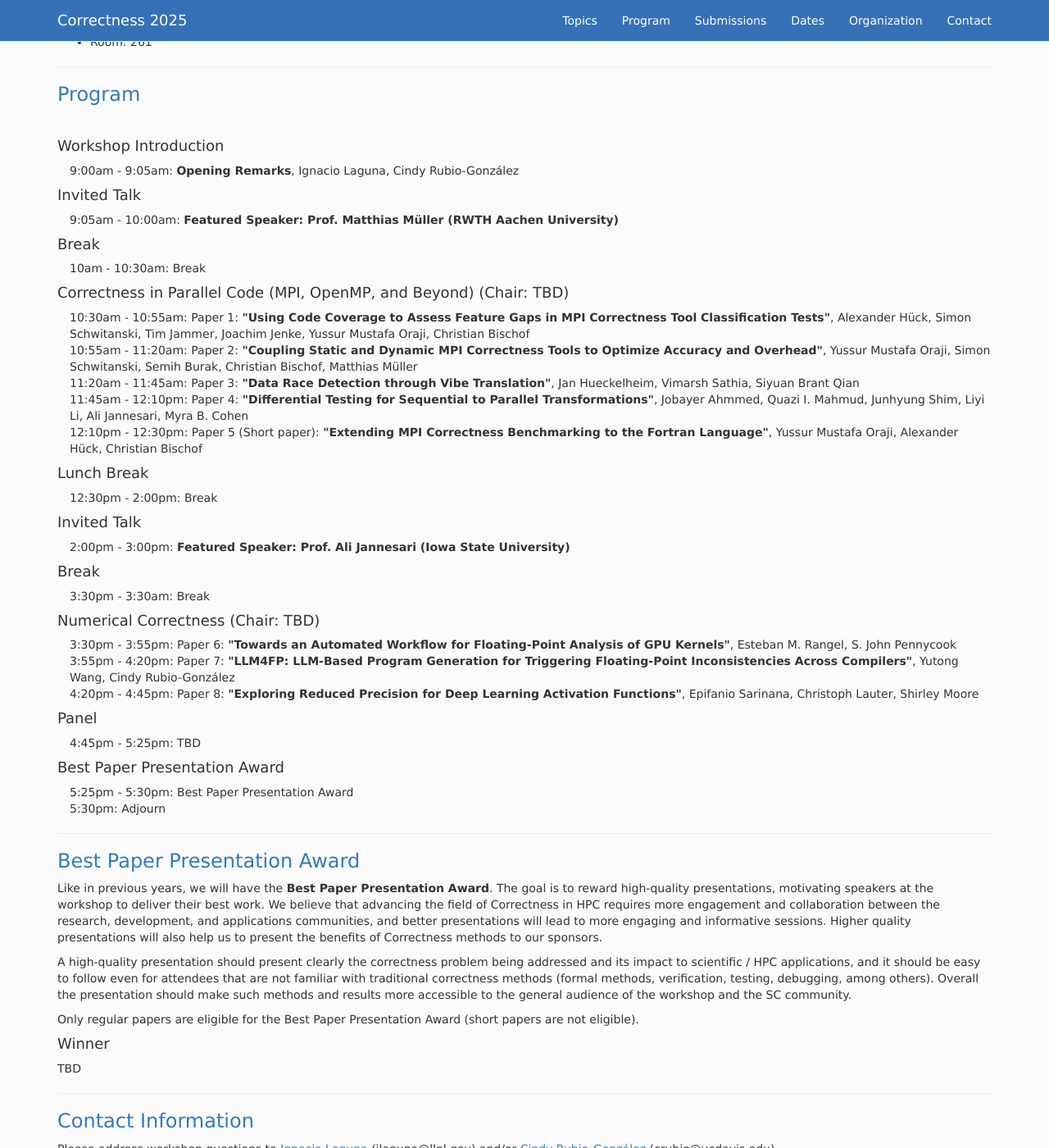
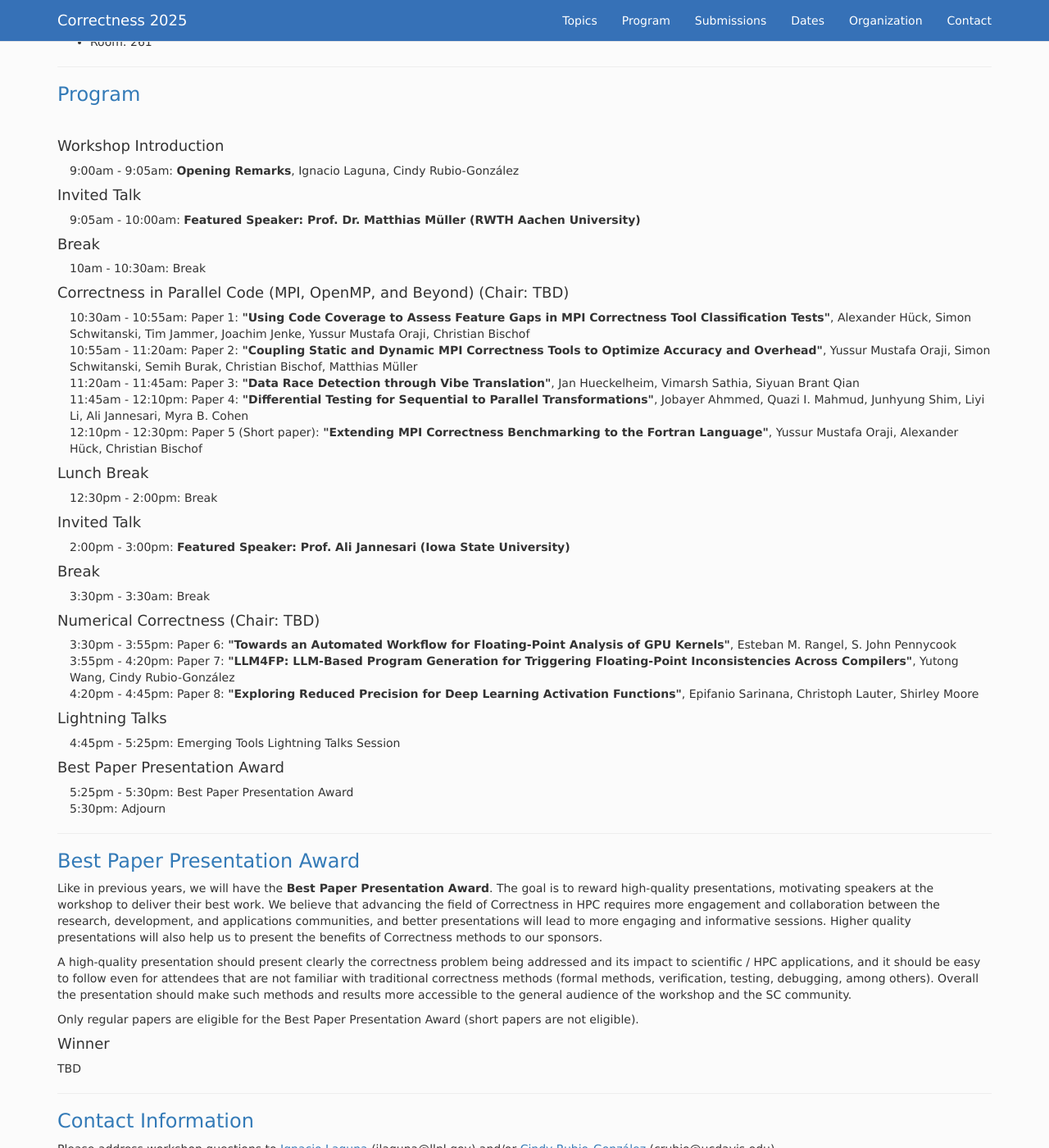
Before and after one commit to correctness-workshop/2025, a Jekyll site: the page built from index.md, in a window 1280 px wide and 1400 px high, scrolled down 2830 px. Shown: the whole window at 82% size. Built offline with Jekyll 4.4.1, drawn with Linux system fonts in a browser that asks for light colours; nearby versions of some CDN libraries; the list of posts is cut into pages by our own code.

Commit message:
added lightning talks

```diff
--- a/index.md
+++ b/index.md
@@ -176,7 +176,7 @@ All time zones are AOE.
 
 #### Invited Talk
 <table>
-<tr><td width="15">  </td> <td>9:05am - 10:00am:  <b>Featured Speaker: Prof. Matthias Müller (RWTH Aachen University)</b> </td> </tr>
+<tr><td width="15">  </td> <td>9:05am - 10:00am:  <b>Featured Speaker: Prof. Dr. Matthias Müller (RWTH Aachen University)</b> </td> </tr>
 </table>
 
 #### Break
@@ -224,9 +224,9 @@ All time zones are AOE.
 <tr><td width="15">  </td> <td>4:20pm - 4:45pm:  Paper 8: <b>"Exploring Reduced Precision for Deep Learning Activation Functions"</b>, Epifanio Sarinana, Christoph Lauter, Shirley Moore</td> </tr>
 </table>
 
-#### Panel
+#### Lightning Talks
 <table>
-<tr><td width="15">  </td> <td>4:45pm - 5:25pm: TBD </td> </tr>
+<tr><td width="15">  </td> <td>4:45pm - 5:25pm: Emerging Tools Lightning Talks Session </td> </tr>
 </table>
 
 #### Best Paper Presentation Award
```
